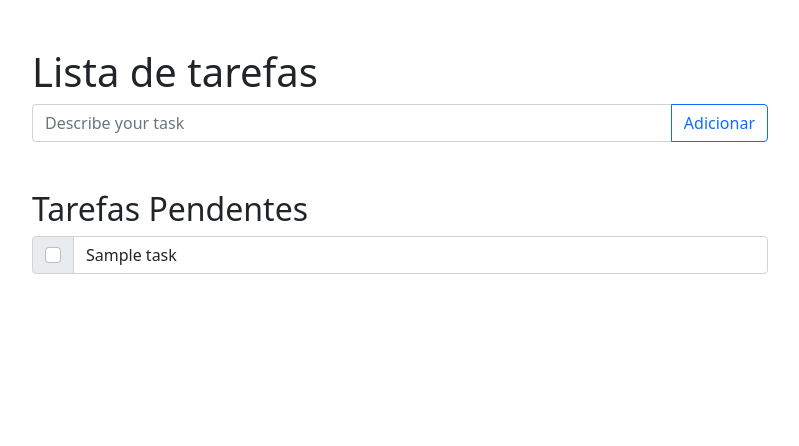
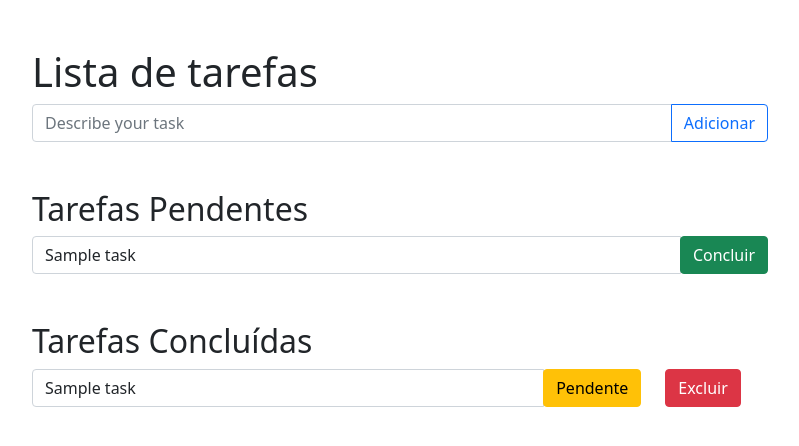
Before and after one commit to montalvas/django-devpro, a Django app: template task/templates/task/home.html in a window 1280 px wide. Shown: the top 446 px of the page, without its empty margins (240-1039 px from the left). Run offline with Django 4.2, Linux system fonts and the light colour scheme; the template is opened without the code that fills it: values that come from a table or form of the project are taken from there, others are empty; tables that the repository leaves empty hold one stand-in row (values such as "Sample post").

Commit message:
add delete task

```diff
--- a/task/forms.py
+++ b/task/forms.py
@@ -5,4 +5,9 @@ from .models import Task
 class NewTaskForm(forms.ModelForm):
     class Meta:
         model = Task
-        fields = ('name',)
+        fields = ['name']
+
+class TaskForm(forms.ModelForm):
+    class Meta:
+        model = Task
+        fields = ['name', 'done']
--- a/task/templates/task/home.html
+++ b/task/templates/task/home.html
@@ -24,14 +24,54 @@
                 <h2 class="mt-5">Tarefas Pendentes</h2>
 
                 {% for task in pending_tasks %}
-                <div class="input-group mb-3">
-                    <div class="input-group-text">
-                      <input class="form-check-input mt-0" type="checkbox" value="{{ task.name }}" aria-label="Checkbox for task">
+                <form class="form" method="post" action="{% url 'task:update' task.id %}">
+                    {% csrf_token %}
+                    <div class="input-group mb-3">
+                        <input required="required" name="name" type="text" class="form-control" value="{{ task.name }}"
+                         aria-label="Describe your task">
+                        <input type="hidden" name="done" value="checked">
+
+
+                        <div class="input-group-append">
+                            <button type="submit" class="btn btn-success">Concluir</button>
+                        </div>
                     </div>
-                    <input type="text" class="form-control" aria-label="Text input with checkbox" value="{{ task.name }}">
+                    <small class="form-text text-muted">{{ form.name.errors }}</small>
+                </form>
+                {% endfor %}
+
+                <h2 class="mt-5">Tarefas Concluídas</h2>
+
+                {% for task in done_tasks %}
+                <div class="row">
+                    <div class="col-10">
+                        <form class="form" method="post" action="{% url 'task:update' task.id %}">
+                            {% csrf_token %}
+                            <div class="input-group mb-3">
+                                <input required="required" name="name" type="text" class="form-control" value="{{ task.name }}"
+                                 aria-label="Describe your task">
+
+                                <div class="input-group-append">
+                                    <button type="submit" class="btn btn-warning">Pendente</button>
+                                </div>
+                            </div>
+                            <small class="form-text text-muted">{{ form.name.errors }}</small>
+                        </form>
+                    </div>
+
+                    <div class="col-2">
+                        <form class="form" method="post" action="{% url 'task:delete' task.id %}">
+                            {% csrf_token %}
+                            <div class="input-group mb-3">
+                                <div class="input-group-append">
+                                    <button type="submit" class="btn btn-danger">Excluir</button>
+                                </div>
+                            </div>
+                        </form>
+                    </div>
+
                 </div>
                 {% endfor %}
-
             </div><!--cols-->
         </div><!--row-->
     </div><!--container-->
--- a/task/urls.py
+++ b/task/urls.py
@@ -5,5 +5,7 @@ from . import views
 app_name = 'task'
 
 urlpatterns = [
-    path('', views.home, name='home')
+    path('', views.home, name='home'),
+    path('<int:task_id>', views.update, name='update'),
+    path('delete/<int:task_id>', views.delete, name='delete')
 ]
```
Also changed, not shown: task/tests/test_task_delete.py (added, +20 -0 lines), task/tests/test_task_edit.py (added, +40 -0 lines), task/tests/test_task_get.py (+15 -1 lines), task/views.py (+22 -3 lines).
